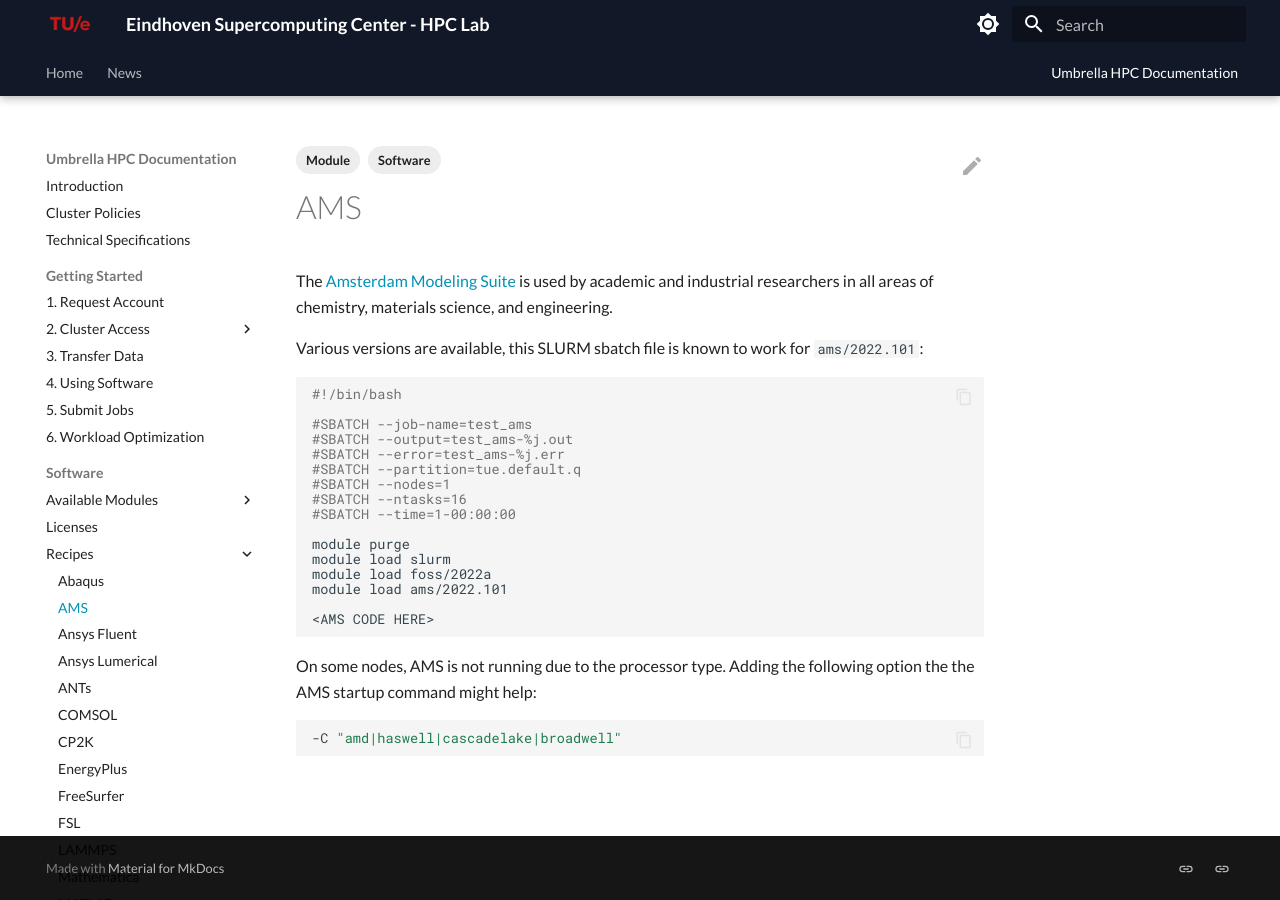
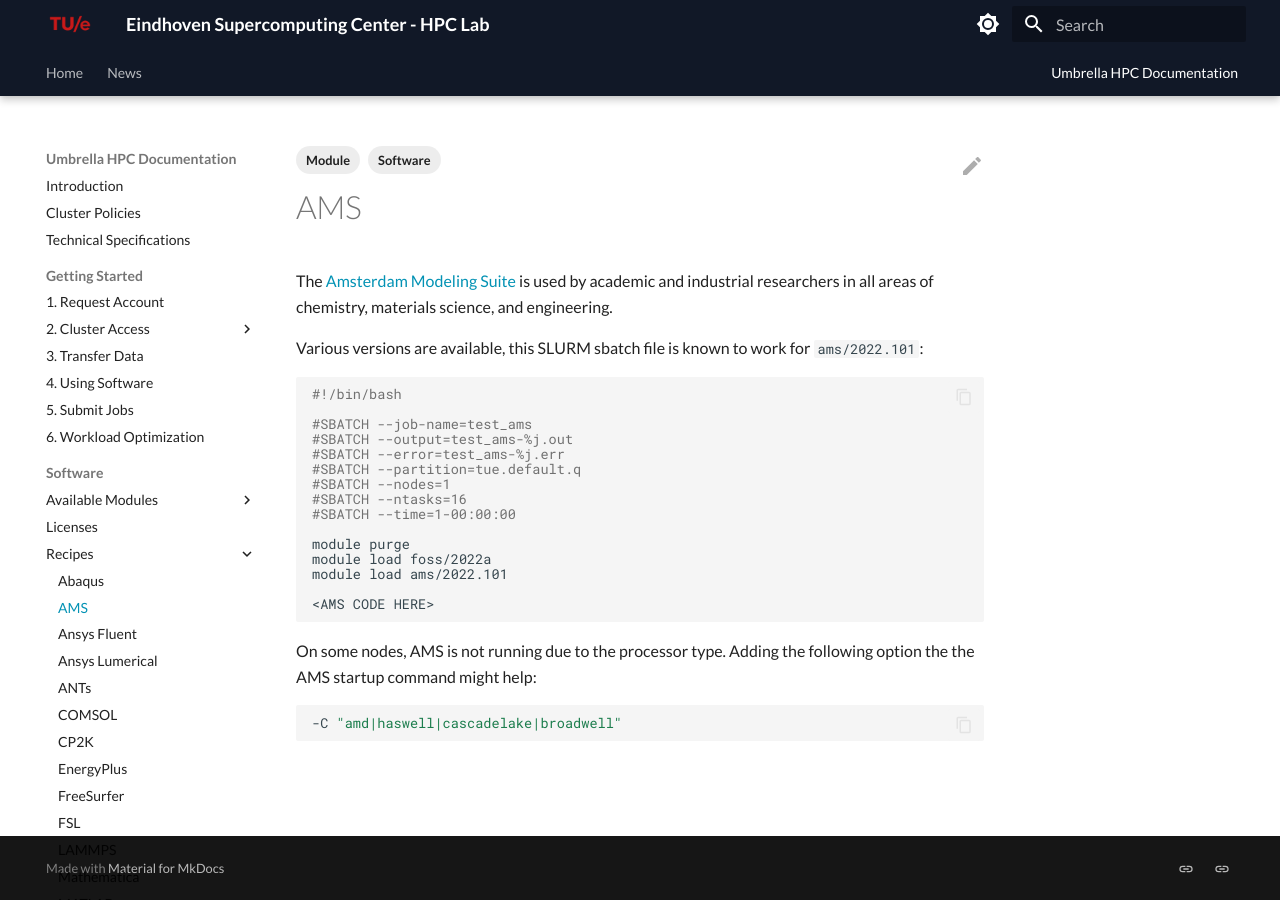
Before and after one commit to gferhpc/supercomputing.tue.nl, an MkDocs documentation site: the page built from pages/documentation/software/recipes/ams.md, in a window 1280 px wide. Built offline with MkDocs 1.6.1 and Material for MkDocs 9.7.7, drawn with Linux system fonts in a browser that asks for light colours.

Commit message:
Update ams.md

```diff
--- a/pages/documentation/software/recipes/ams.md
+++ b/pages/documentation/software/recipes/ams.md
@@ -21,7 +21,6 @@
 #SBATCH --time=1-00:00:00
 
 module purge
-module load slurm
 module load foss/2022a
 module load ams/2022.101
 
```
